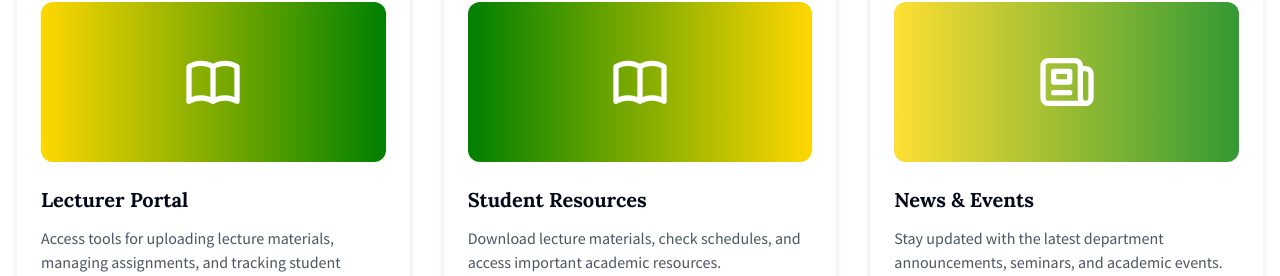
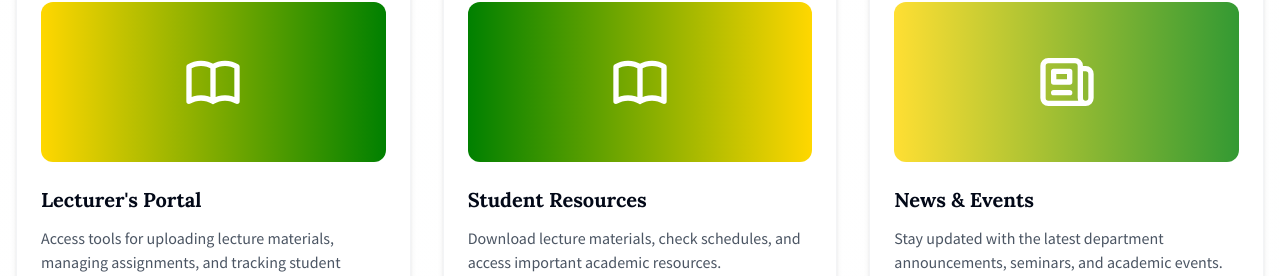
Before and after one commit to enosaf7/ams-umat, a React (Vite) app: page / in a window 1280 px wide. Shown: the part 1407-1683 px from the top of the page. Built offline with nearby package versions, Linux system fonts and the light colour scheme; no server answers; the database is empty.

Commit message:
Features.tsx

```diff
--- a/src/components/home/Features.tsx
+++ b/src/components/home/Features.tsx
@@ -17,7 +17,7 @@ const Features = () => {
                   </svg>
                 </div>
               </div>
-              <h3 className="text-xl font-bold mb-3 group-hover:text-umat-green">Lecturer Portal</h3>
+              <h3 className="text-xl font-bold mb-3 group-hover:text-umat-green">Lecturer's Portal</h3>
               <p className="text-gray-600 mb-4 flex-grow">Access tools for uploading lecture materials, managing assignments, and tracking student progress.</p>
               <span className="text-umat-green font-semibold inline-flex items-center group-hover:translate-x-2 transition-transform duration-300">
                 Learn More
```
